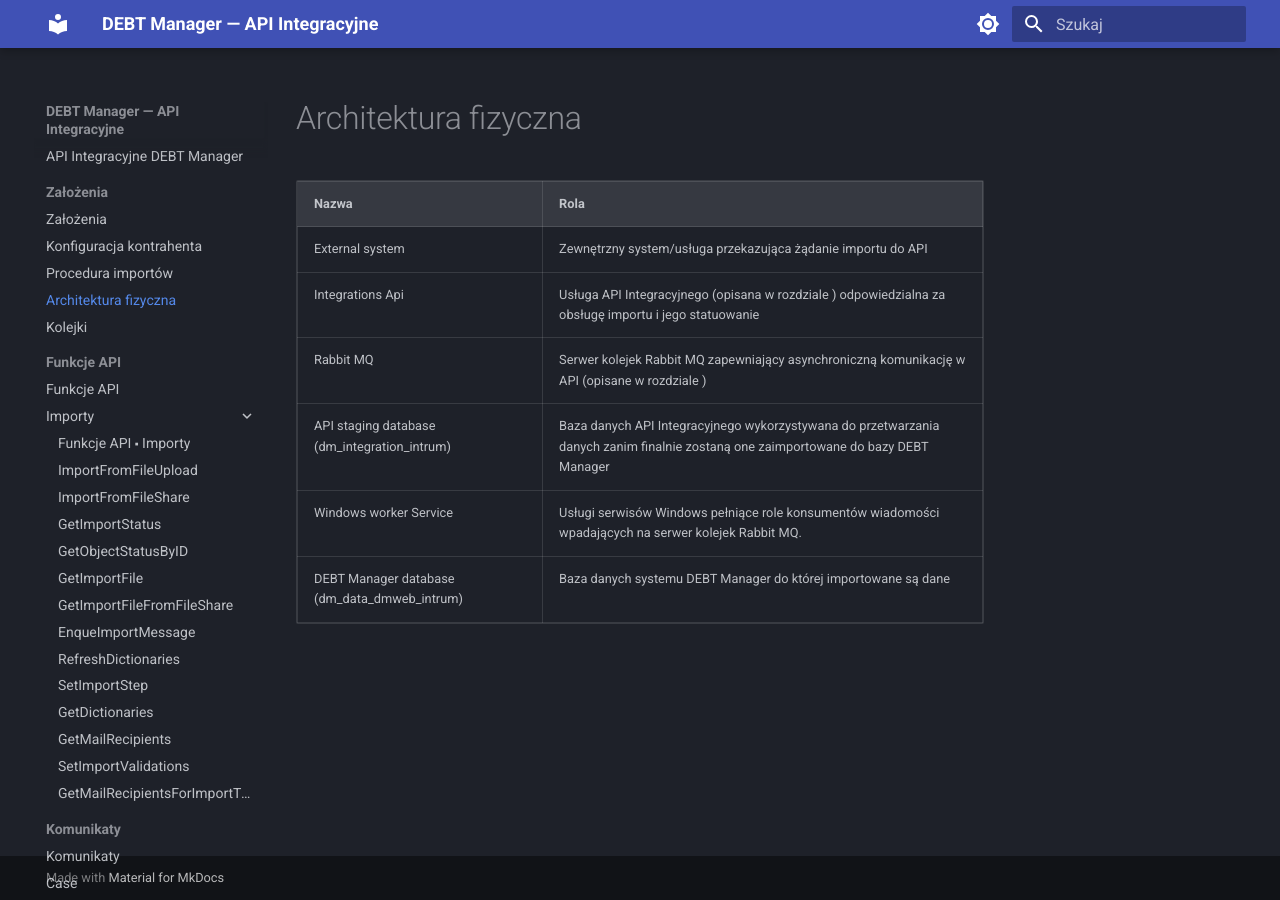
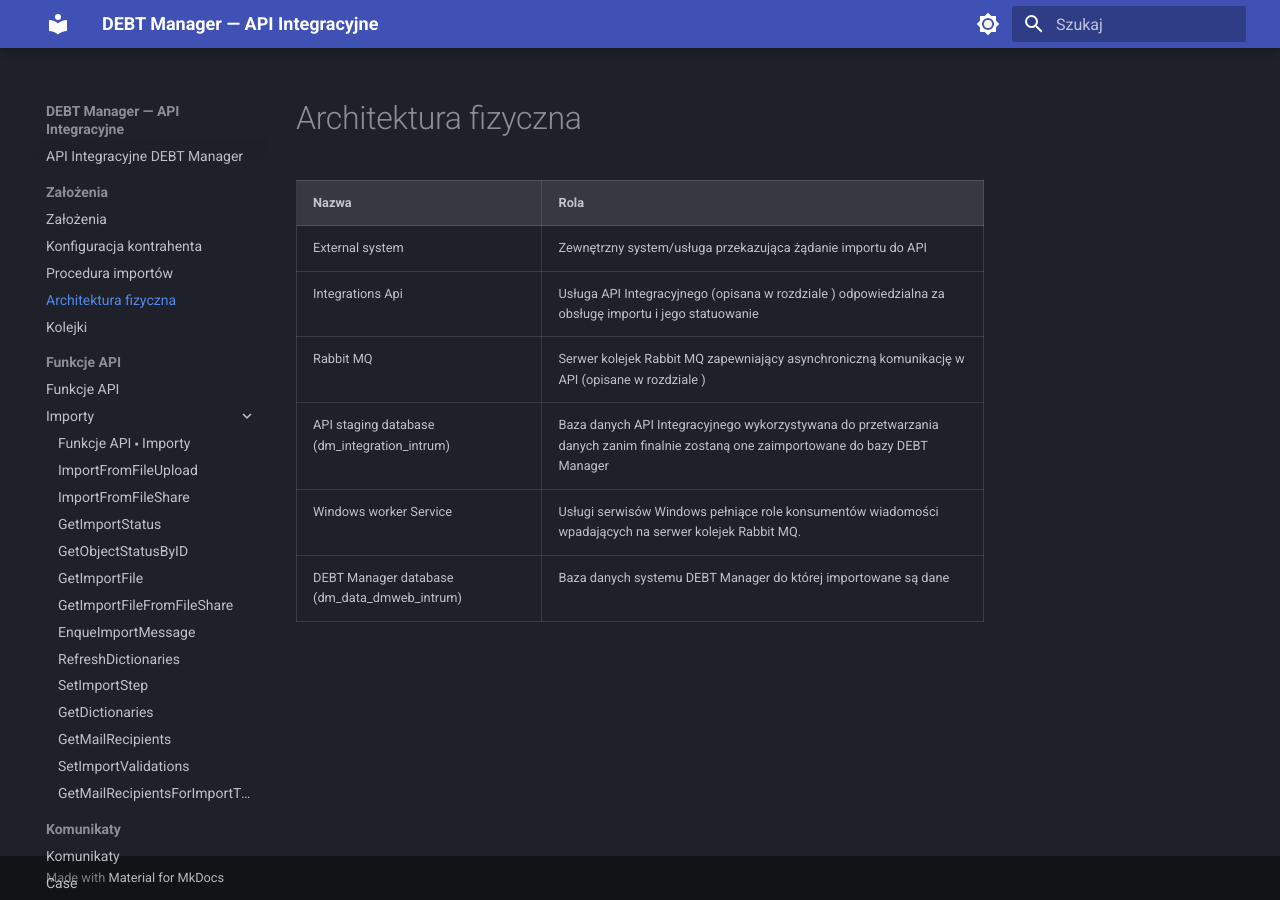
Before and after one commit to oskar-bialek-bakk/intrum-integration-api-docs, an MkDocs documentation site: the page built from docs/architektura/index.md, in a window 1280 px wide. Built offline with MkDocs 1.6.1 and Material for MkDocs 9.7.7, drawn with Linux system fonts in a browser that asks for light colours.

Commit message:
Sync integration-api docs from murtni

```diff
--- a/docs/stylesheets/extra.css
+++ b/docs/stylesheets/extra.css
@@ -1,14 +1,27 @@
 /* Table styling — vertical borders and header highlight */
 .md-typeset table:not([class]) {
   border-collapse: collapse;
+  display: table;
+  width: 100%;
 }
 
 .md-typeset table:not([class]) th {
   background-color: var(--md-default-fg-color--lightest);
   font-weight: 700;
   border: 1px solid var(--md-typeset-table-color);
+  white-space: nowrap;
 }
 
 .md-typeset table:not([class]) td {
   border: 1px solid var(--md-typeset-table-color);
 }
+
+/* Scrollable table wrapper for wide tables */
+.md-typeset .md-typeset__scrollwrap {
+  overflow-x: auto;
+}
+
+/* Make content area wider */
+.md-content {
+  max-width: none;
+}
```
